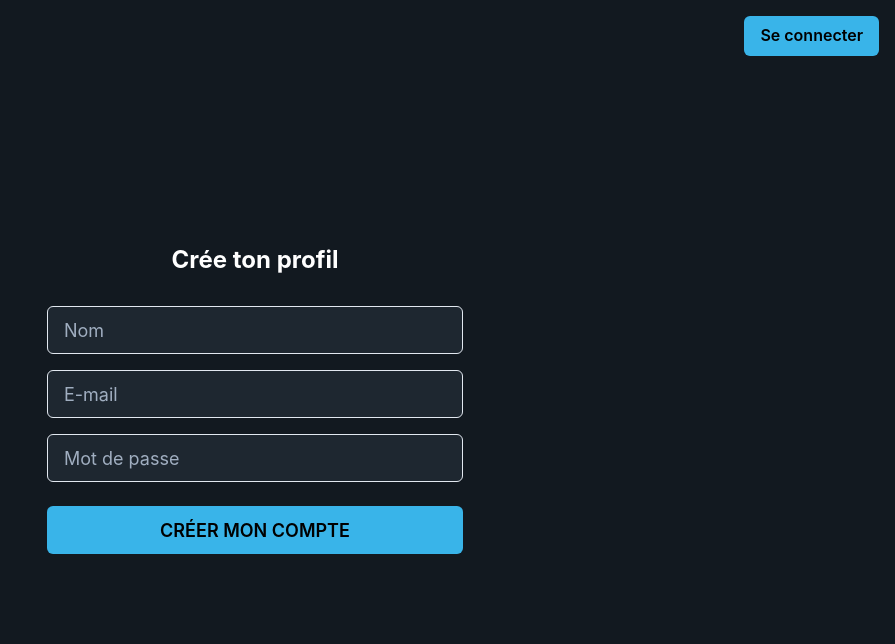
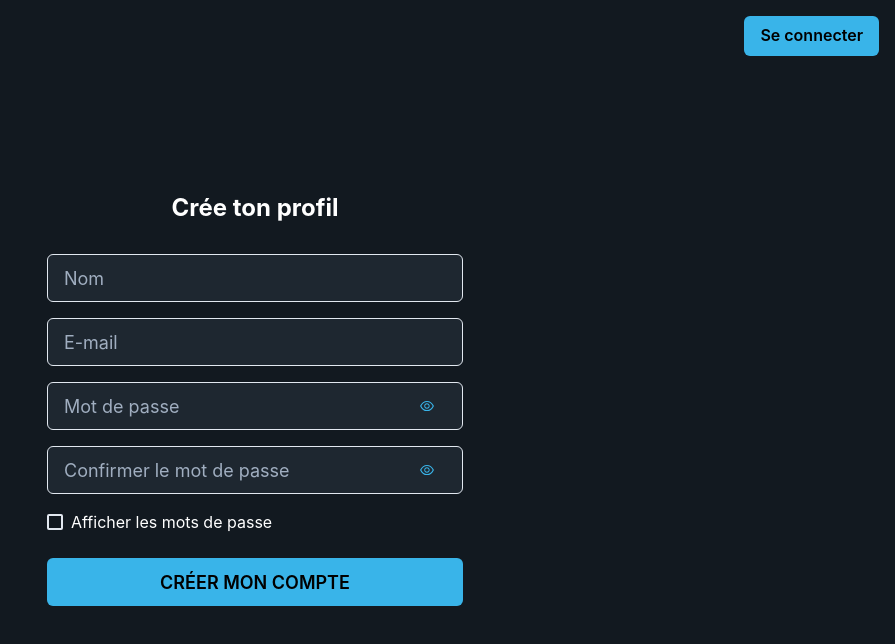
Before and after one commit to Matias1512/Projet_file_rouge_FRONT, a React (Vite) app in the folder devClass/: page /register in a window 1280 px wide. Shown: the top 644 px of the page, without its empty margins (385-1280 px from the left). Built offline with nearby package versions, Linux system fonts and the light colour scheme.

Commit message:
Add password confirmation and validation to registration form

```diff
--- a/devClass/src/components/Register.jsx
+++ b/devClass/src/components/Register.jsx
@@ -1,6 +1,7 @@
 import { useEffect, useState, useCallback } from "react";
+import { AiOutlineEye, AiOutlineEyeInvisible } from "react-icons/ai";
 import { useNavigate } from "react-router-dom";
-import { Box, Button, Input, VStack, Heading, IconButton, Flex, useToast } from "@chakra-ui/react";
+import { Box, Button, Input, VStack, Heading, IconButton, Flex, useToast, Checkbox, Text } from "@chakra-ui/react";
 import axios from "axios";
 import { useAuth } from "../hooks/useAuth";
 
@@ -8,7 +9,9 @@ const Register = () => {
   const [name, setName] = useState("");
   const [email, setEmail] = useState("");
   const [password, setPassword] = useState("");
+  const [confirmPassword, setConfirmPassword] = useState("");
   const [showPassword, setShowPassword] = useState(false);
+  const [passwordError, setPasswordError] = useState("");
 
   const [loading, setLoading] = useState(false); // Ajout d'un état pour gérer le chargement
   const navigate = useNavigate();
@@ -28,6 +31,19 @@ const Register = () => {
 
   const handleSubmit = async (e) => {
     e.preventDefault();
+
+    // Validation des mots de passe
+    if (password !== confirmPassword) {
+      setPasswordError("Les mots de passe ne correspondent pas.");
+      return;
+    }
+
+    if (password.length < 6) {
+      setPasswordError("Le mot de passe doit contenir au moins 6 caractères.");
+      return;
+    }
+
+    setPasswordError("");
     setLoading(true); // Met l'état de chargement à vrai
     console.log("Nom:", name, "Email:", email, "Password:", password);
     const userData = {
@@ -138,8 +154,54 @@ const Register = () => {
               color="#39b4e9"
               _hover={{ bg: "transparent" }}
               onClick={() => setShowPassword(!showPassword)}
+              icon={showPassword ? <AiOutlineEyeInvisible /> : <AiOutlineEye />}
+              aria-label={showPassword ? "Masquer le mot de passe" : "Afficher le mot de passe"}
             />
           </Box>
+
+          <Box position="relative" w="full">
+            <Input
+              type={showPassword ? "text" : "password"}
+              value={confirmPassword}
+              onChange={(e) => setConfirmPassword(e.target.value)}
+              placeholder="Confirmer le mot de passe"
+              bg="#1e2730"
+              color="white"
+              _placeholder={{ color: "gray.400" }}
+              _focus={{ borderColor: "#39b4e9", boxShadow: "0 0 0 1px #39b4e9" }}
+              size="lg"
+              pr="3rem"
+              required
+            />
+            <IconButton
+              position="absolute"
+              top="50%"
+              right="4"
+              transform="translateY(-50%)"
+              bg="transparent"
+              color="#39b4e9"
+              _hover={{ bg: "transparent" }}
+              onClick={() => setShowPassword(!showPassword)}
+              icon={showPassword ? <AiOutlineEyeInvisible /> : <AiOutlineEye />}
+              aria-label={showPassword ? "Masquer le mot de passe" : "Afficher le mot de passe"}
+            />
+          </Box>
+
+          <Checkbox
+            isChecked={showPassword}
+            onChange={(e) => setShowPassword(e.target.checked)}
+            colorScheme="blue"
+            color="white"
+            alignSelf="flex-start"
+          >
+            Afficher les mots de passe
+          </Checkbox>
+
+          {passwordError && (
+            <Text color="red.400" fontSize="sm" alignSelf="flex-start">
+              {passwordError}
+            </Text>
+          )}
 
           <Button
             type="submit"
```
